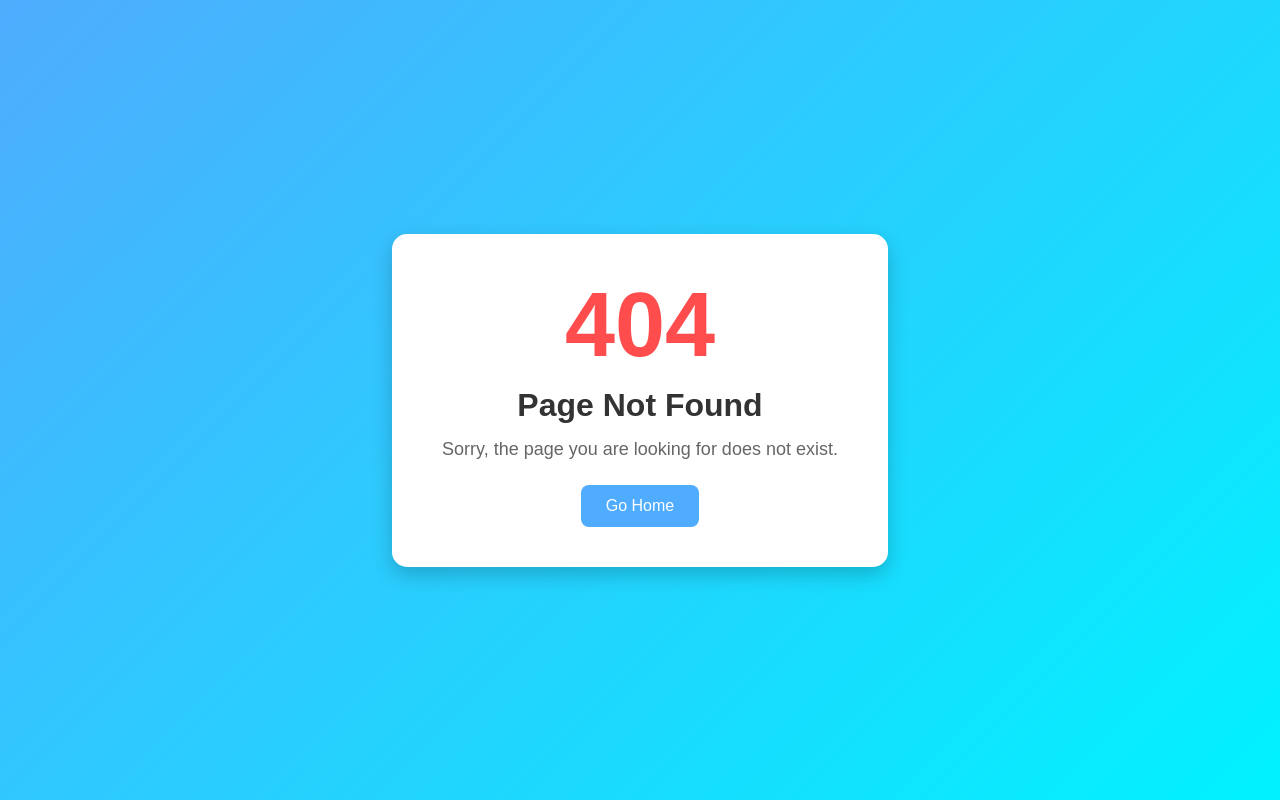
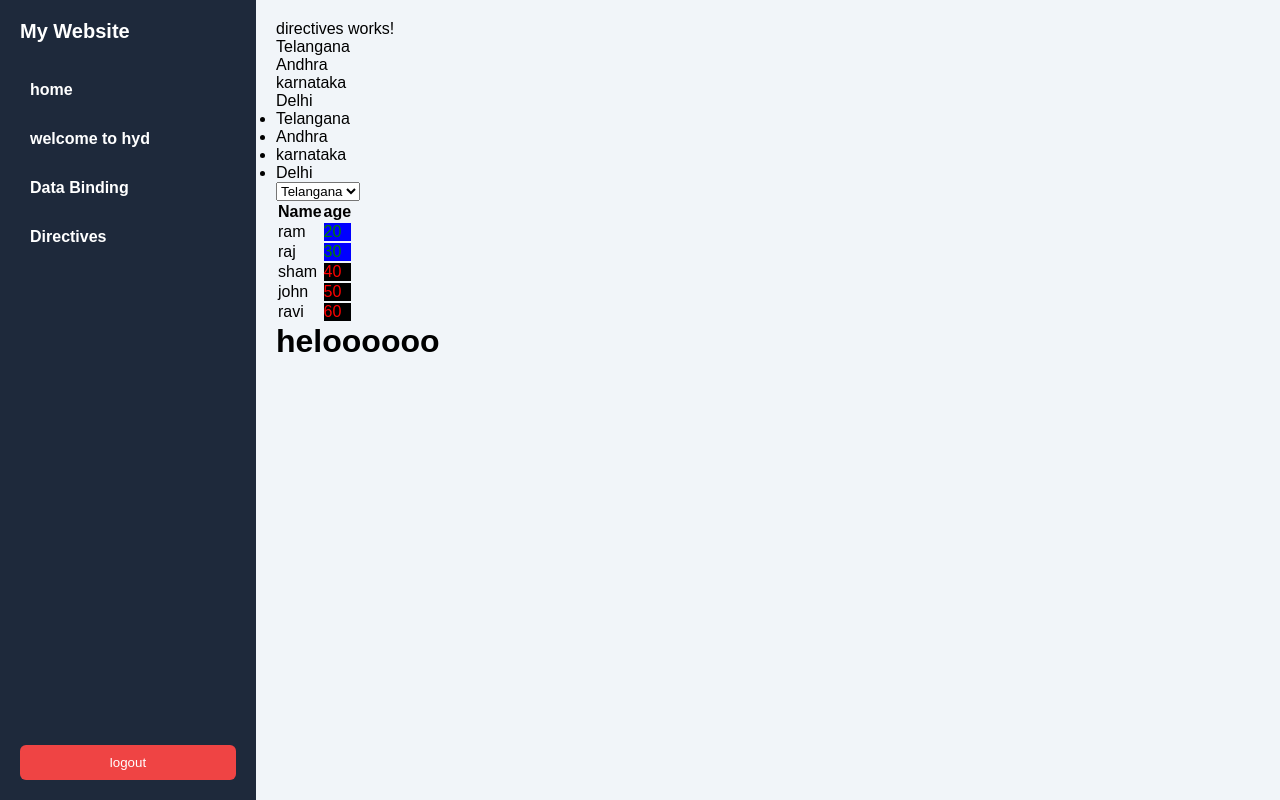
Before and after one commit to ashokreddypallerla72-hub/my-app, an Angular app: page /dashboard/directives in a window 1280 px wide. Before the commit this address had no page. Built offline with nearby package versions, Linux system fonts and the light colour scheme.

Commit message:
CON: Directives

```diff
--- a/src/app/app-routing.module.ts
+++ b/src/app/app-routing.module.ts
@@ -6,13 +6,15 @@ import { PageNotFoundComponent } from './page-not-found/page-not-found.component
 import { HomeComponent } from './home/home.component';
 import { WelcomeComponent } from './welcome/welcome.component';
 import { DataBindingComponent } from './data-binding/data-binding.component';
+import { DirectivesComponent } from './directives/directives.component';
 
 const routes: Routes = [
   {path:'login', component:LoginComponent},
   {path:'dashboard', component:DashboardComponent,children:[
     {path:'home',component:HomeComponent},
     {path:'welcome',component:WelcomeComponent},
-    {path:'data-binding',component:DataBindingComponent}
+    {path:'data-binding',component:DataBindingComponent},
+    {path:'directives', component:DirectivesComponent}
   ]},
   {path:'',component:LoginComponent},
   {path:'**',component:PageNotFoundComponent}
--- a/src/app/app.module.ts
+++ b/src/app/app.module.ts
@@ -10,6 +10,7 @@ import { HomeComponent } from './home/home.component';
 import { WelcomeComponent } from './welcome/welcome.component';
 import { DataBindingComponent } from './data-binding/data-binding.component';
 import { FormsModule } from '@angular/forms';
+import { DirectivesComponent } from './directives/directives.component';
 
 @NgModule({
   declarations: [
@@ -19,7 +20,8 @@ import { FormsModule } from '@angular/forms';
     PageNotFoundComponent,
     HomeComponent,
     WelcomeComponent,
-    DataBindingComponent
+    DataBindingComponent,
+    DirectivesComponent
   ],
   imports: [
     BrowserModule,
--- a/src/app/dashboard/dashboard.component.html
+++ b/src/app/dashboard/dashboard.component.html
@@ -4,6 +4,7 @@
         <h1 routerLink="home">home</h1>
         <h1 routerLink="welcome">welcome to hyd</h1>
         <h1 routerLink="data-binding">Data Binding</h1>
+        <h1 routerLink="directives">Directives</h1>
 
         <button routerLink="/login">logout</button>
     </div>
--- /dev/null
+++ b/src/app/directives/directives.component.css
@@ -0,0 +1,7 @@
+.young{
+    background-color: blue;
+}
+
+.old{
+    background-color: black;
+}
--- /dev/null
+++ b/src/app/directives/directives.component.html
@@ -0,0 +1,37 @@
+<p>directives works!</p>
+
+<!-- STRUCTURAL DIRECTIVES : *ngFor , *ngIf -->
+<!-- *ngFor -->
+
+<p *ngFor="let state of states">{{state}}</p>
+<ul>
+    <li *ngFor="let state of states">{{state}}</li>
+</ul>
+
+<!-- states dropdown -->
+
+<select name="" id="">
+    <option value= "" *ngFor="let state of states">{{state}}</option>
+</select>
+
+<table>
+    <thead>
+        <tr>
+            <th>Name</th>
+            <th>age</th>
+        </tr>
+    </thead>
+    <tbody>
+        <tr *ngFor="let user of users">
+            <td>{{user.name}}</td>
+            <td
+                [ngStyle]="{'color':user.age<35?'green':'red'}"
+                [ngClass]="{'young' :user.age<35, 'old':user.age>35}">{{user.age}}</td>
+
+        </tr>
+    </tbody>
+</table>
+
+<!-- IF -->
+
+<h1 *ngIf="isShow">heloooooo</h1>
--- /dev/null
+++ b/src/app/directives/directives.component.ts
@@ -0,0 +1,24 @@
+import { Component } from '@angular/core';
+
+@Component({
+  selector: 'app-directives',
+  templateUrl: './directives.component.html',
+  styleUrls: ['./directives.component.css']
+})
+export class DirectivesComponent {
+
+  states:string[] = ["Telangana", "Andhra", "karnataka", 'Delhi'];
+
+  users:any =[
+    {name:'ram', age:20},
+    {name:'raj', age:30},
+    {name:'sham', age:40},
+    {name:'john', age:50},
+    {name:'ravi', age:60},
+
+  ];
+
+
+  isShow:boolean =true;
+
+}
```
Also changed, not shown: 1 other file (tests, documents, lock files or other folders).
